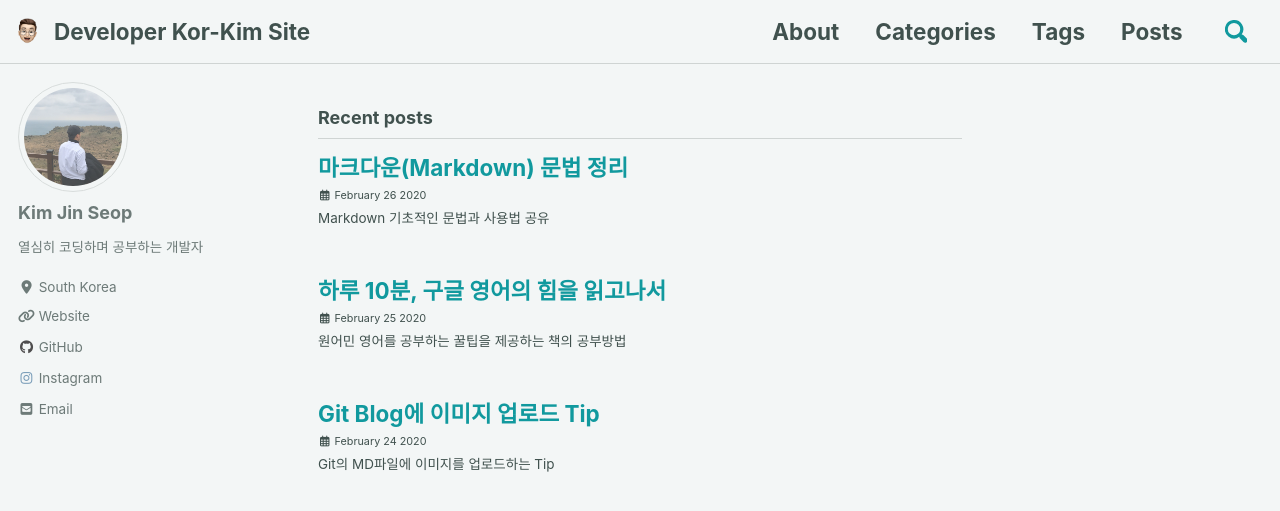
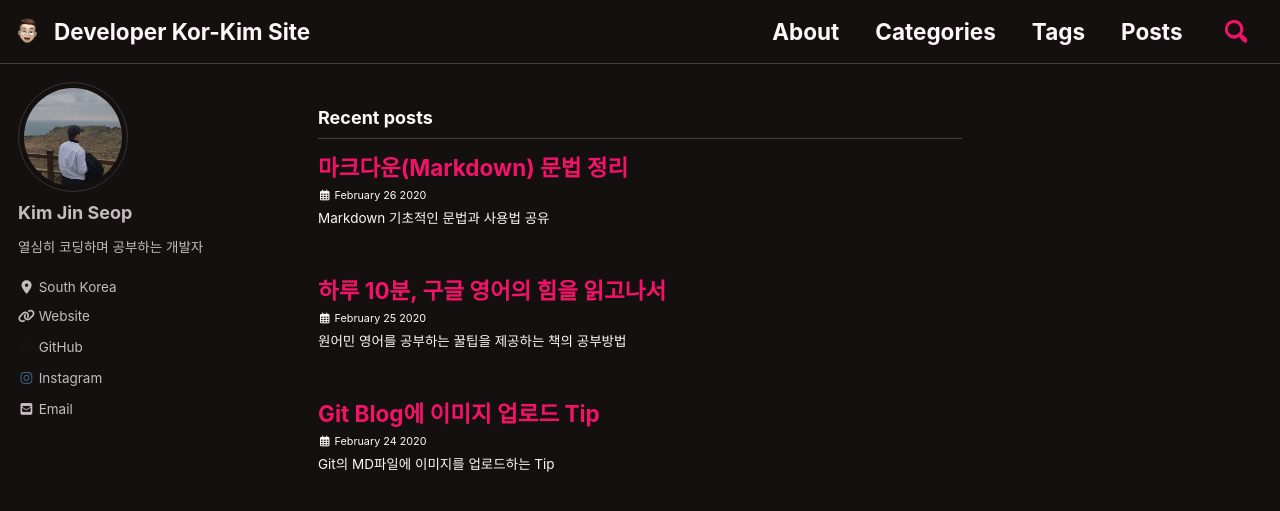
Before and after one commit to kim-jin-seop/kim-jin-seop.github.io, a Jekyll site: the page built from index.html, in a window 1280 px wide and 900 px high. Shown: the top 511 px of the window. Built offline with Jekyll 4.4.1, drawn with Linux system fonts in a browser that asks for light colours; cached includes are drawn as plain includes; nearby versions of some CDN libraries; the list of posts is cut into pages by our own code.

Commit message:
Update _config.yml

```diff
--- a/_config.yml
+++ b/_config.yml
@@ -12,7 +12,7 @@
 
 # theme                  : "minimal-mistakes-jekyll"
 # remote_theme           : "mmistakes/minimal-mistakes"
-minimal_mistakes_skin    : "mint" # "air", "aqua", "contrast", "dark", "dirt", "neon", "mint", "plum", "sunrise"
+minimal_mistakes_skin    : "neon" # "air", "aqua", "contrast", "dark", "dirt", "neon", "mint", "plum", "sunrise"
 
 # Site Settings
 locale                   : "en-US"
```
